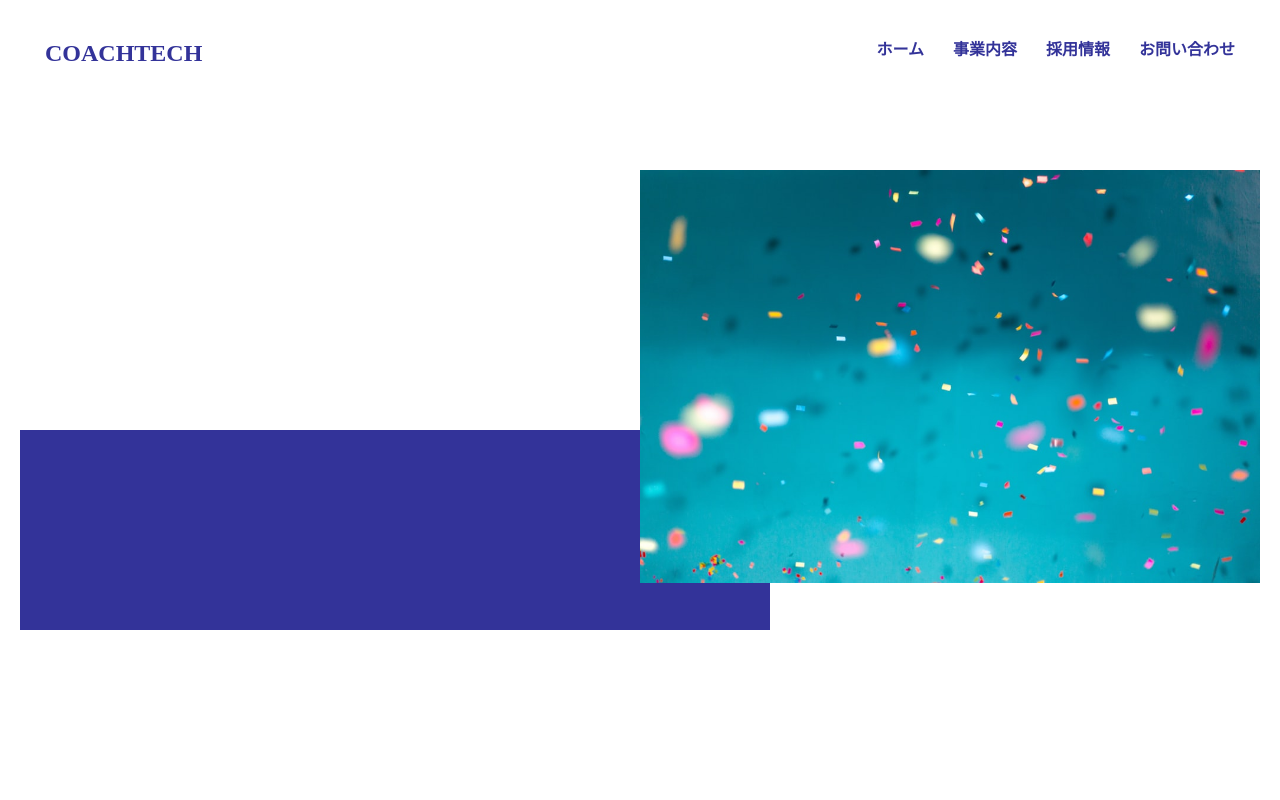
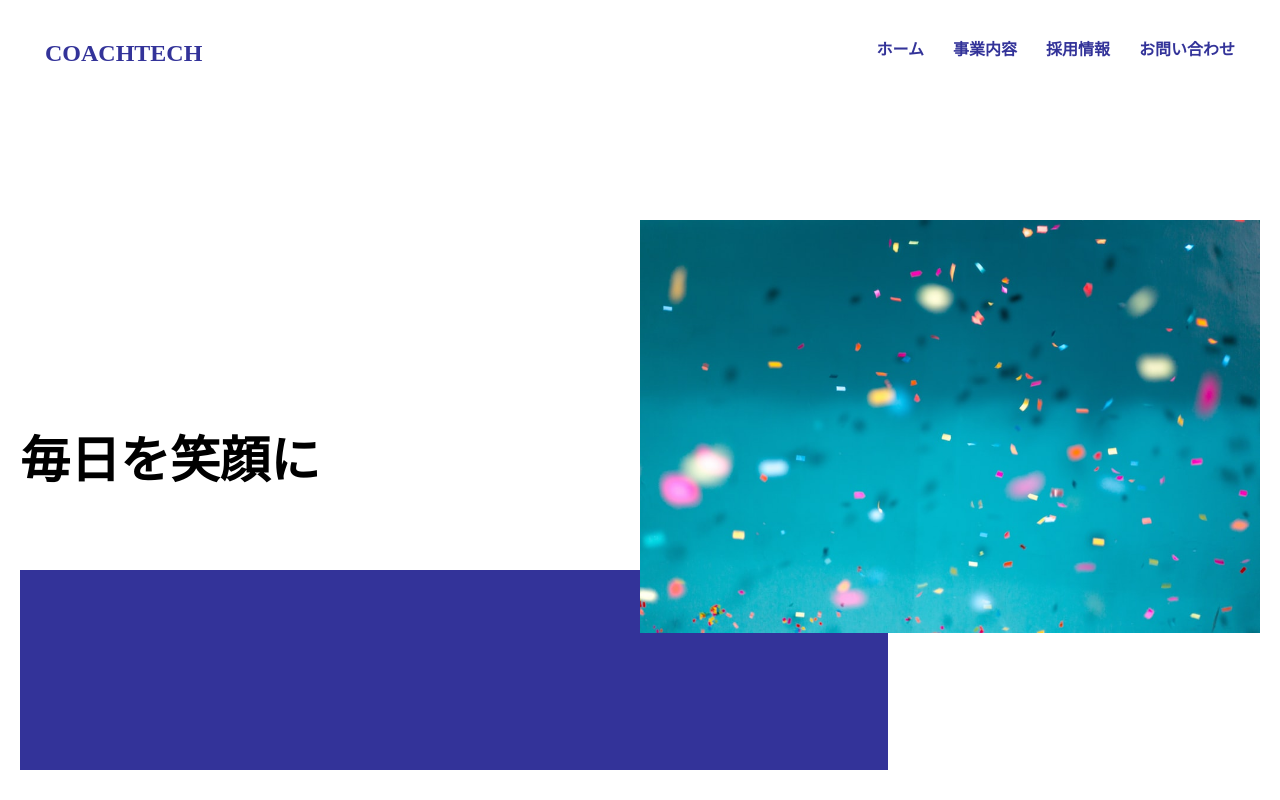
Before and after one commit to InoueMayu/coachtech-css, a plain HTML site: page index.html in a window 1280 px wide. Drawn offline with Linux system fonts and the light colour scheme.

Commit message:
Update style.css

```diff
--- a/css/style.css
+++ b/css/style.css
@@ -29,24 +29,22 @@ body {
 
 .relative__img {
   width: 50%;
-  margin: 150px 0 0 auto;
+  margin: 200px 0 0 auto;
   height: 100%;
   display: block;
   position: relative;
-  z-index: 3;
 }
 
 .absolute {
   position: absolute;
   font-size: 50px;
-  bottom: 50px;
-
+  bottom: 100px;
 }
 
 .back {
   position: absolute;
-  top: 260px;
+  top: 350px;
   background-color: #333399;
   height: 200px;
-  width: 750px;
+  width: 70%;
 }
```
